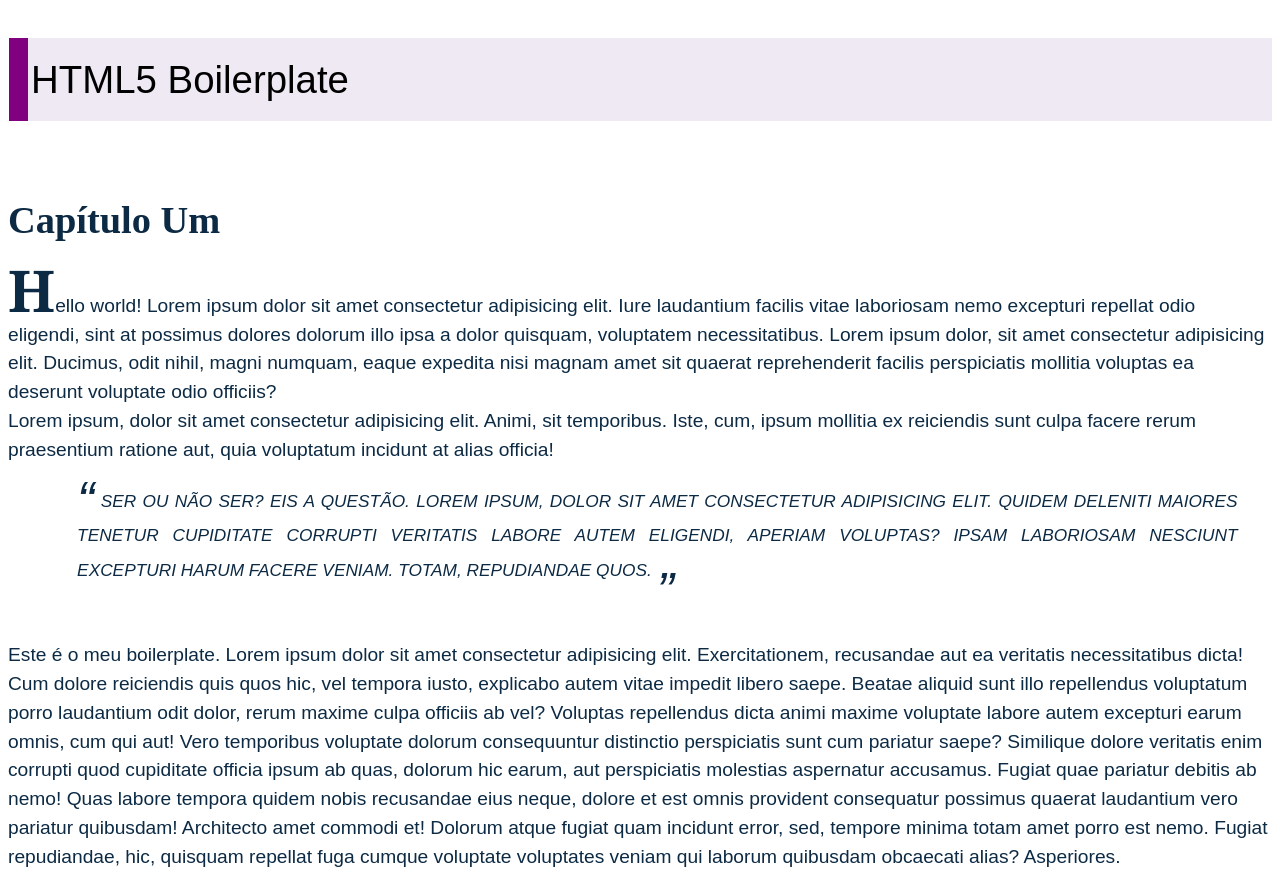
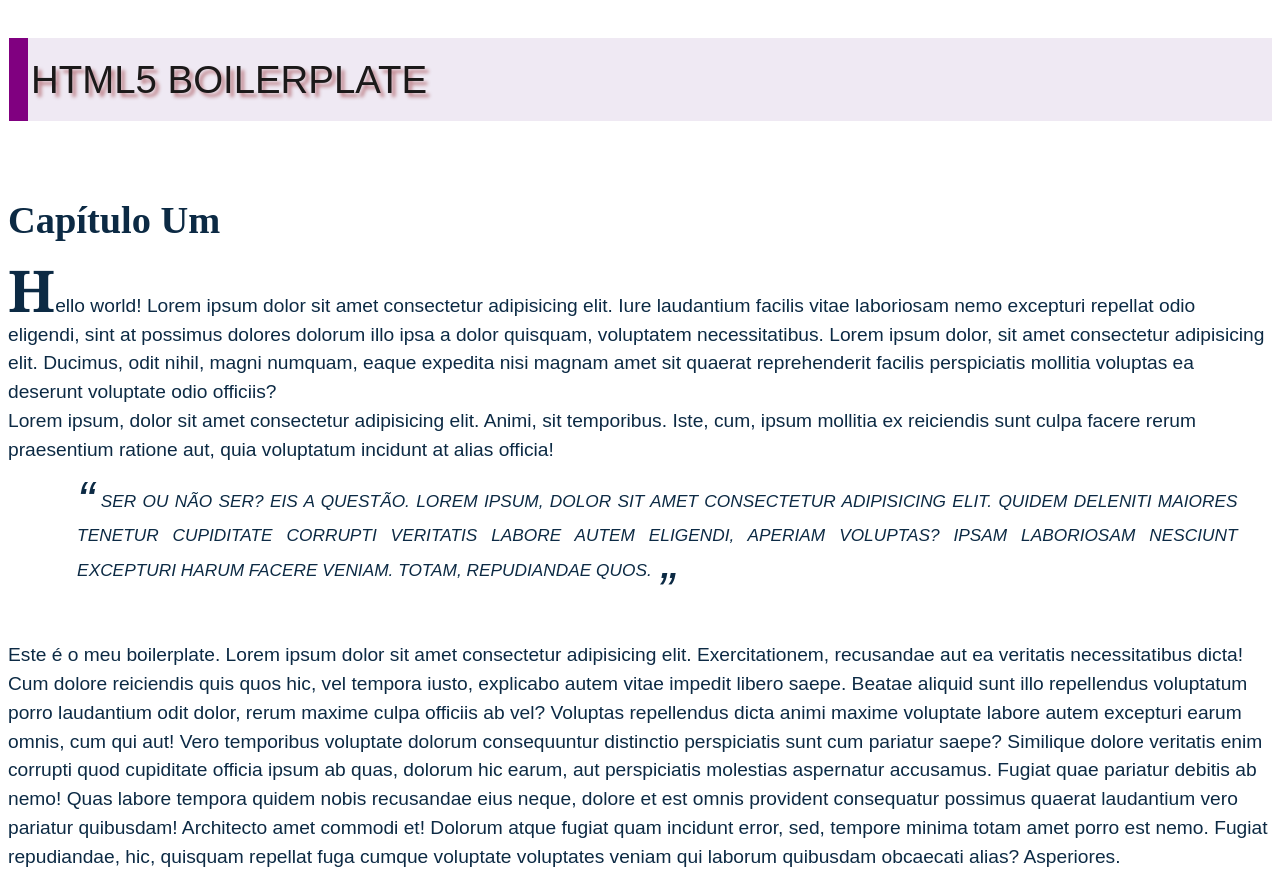
Before and after one commit to utfpr-cefwm/html5-boilerplate-2025-1, a website built with webpack: page index.html in a window 1280 px wide. Shown: the top 875 px of the page. Built offline with nearby package versions, Linux system fonts and the light colour scheme.

Commit message:
Demonstra o seletor de ID e de atributos.

```diff
--- a/css/style.css
+++ b/css/style.css
@@ -55,3 +55,12 @@ p:first-of-type::first-letter {
   vertical-align: text-top;
   line-height: 1.2em;
 }
+
+#titulo-principal {
+  text-transform: uppercase;
+}
+
+[id="titulo-principal"] {
+  text-shadow: .1em .1em .1em #8000086e;
+  color: #1b1919;
+}
--- a/index.html
+++ b/index.html
@@ -18,7 +18,7 @@
 
   <body>
 
-    <h1>HTML5 Boilerplate</h1>
+    <h1 id="titulo-principal">HTML5 Boilerplate</h1>
 
     <section>
       <h2>Capítulo Um</h2>
```
